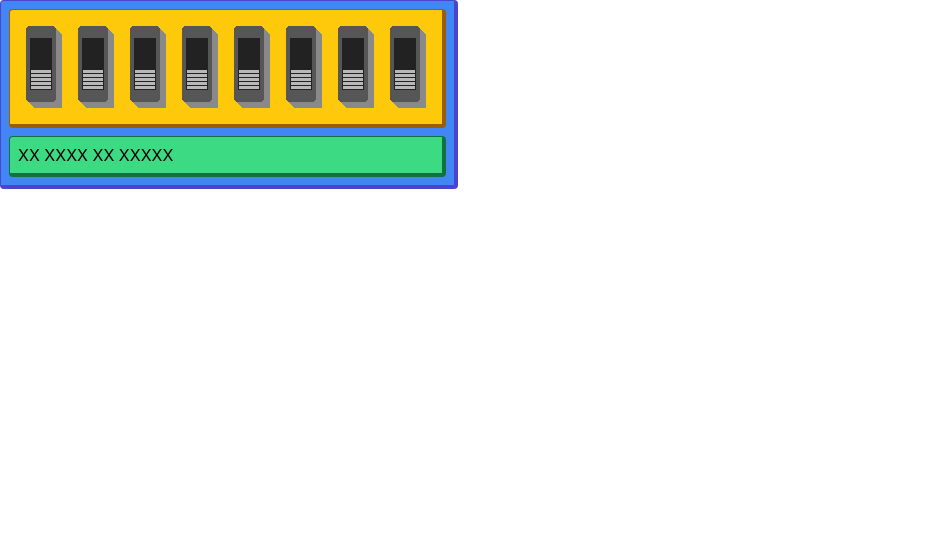
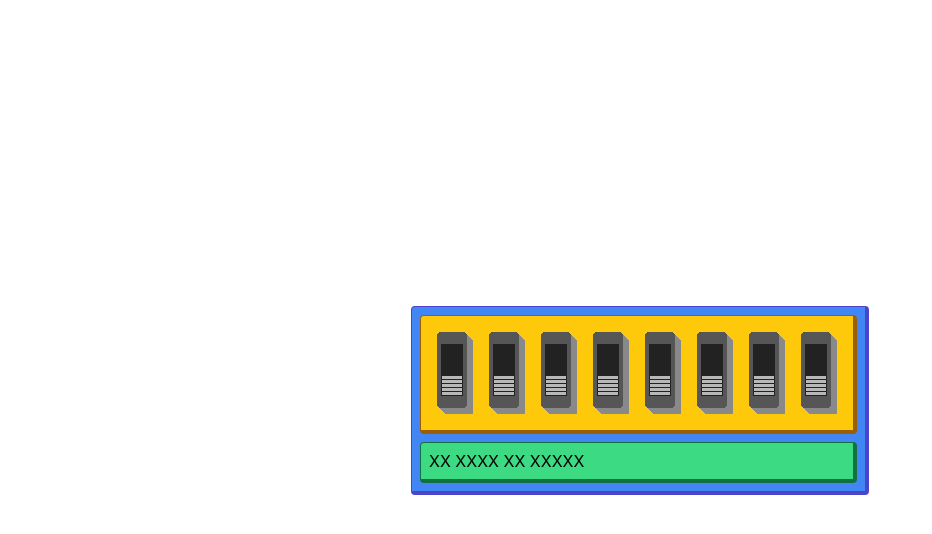
Before and after one commit to learn-systemverilog/learn-systemverilog.github.io, a React (Create React App) app: page / in a window 1280 px wide. Shown: the top 534 px of the page, without its empty margins (0-932 px from the left). Built offline with nearby package versions, Linux system fonts and the light colour scheme.

Commit message:
Minimal adjusts

```diff
--- a/src/App.js
+++ b/src/App.js
@@ -5,6 +5,8 @@ const styles = {
   overlay: {
     height: '100vh',
     display: 'flex',
+    alignItems: 'center',
+    justifyContent: 'center',
   },
 };
 
--- a/src/components/Board.js
+++ b/src/components/Board.js
@@ -3,11 +3,9 @@ import React from 'react';
 export default function Board(props) {
     const styles = {
         boardContainer: {
-            height: 'fit-content',
             display: 'grid',
+            gridGap: '8px',
             padding: '8px 8px',
-            gridGap: '8px',
-            alignItems: 'center',
             borderStyle: 'solid',
             borderColor: props.border,
             borderWidth: '1px 4px 4px 1px',
```
